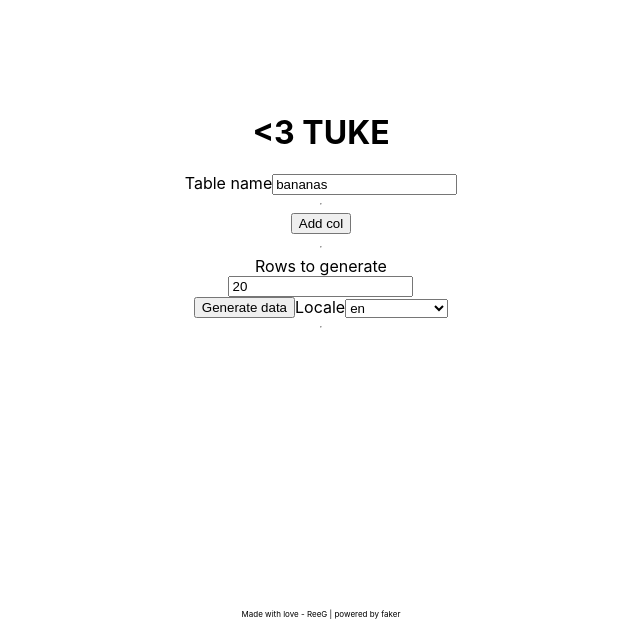
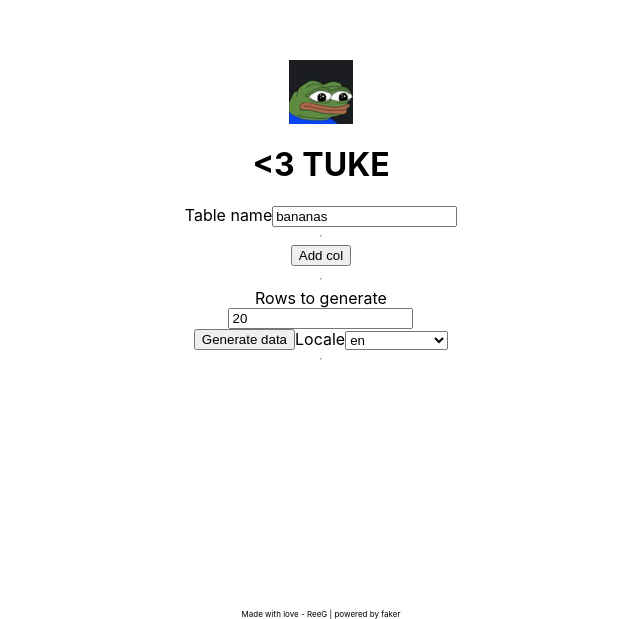
Before and after one commit to reeg-sk/tuke-sql-generator, a Next.js app: page / in a window 1280 px wide. Shown: the part 181-800 px from the top of the page, without its empty margins (319-959 px from the left). Built offline with nearby package versions, Linux system fonts and the light colour scheme.

Commit message:
Added peepo

```diff
--- a/pages/index.js
+++ b/pages/index.js
@@ -110,6 +110,7 @@ export default function Home() {
       </Head>
 
       <main className={styles.main}>
+        <img src="peepo.gif" width={64} />
         <h1>{"<3"} TUKE</h1>
         <header>
           <label htmlFor="tableName">Table name</label>
```
Also changed, not shown: public/peepo.gif (added), public/vercel.svg (deleted).
